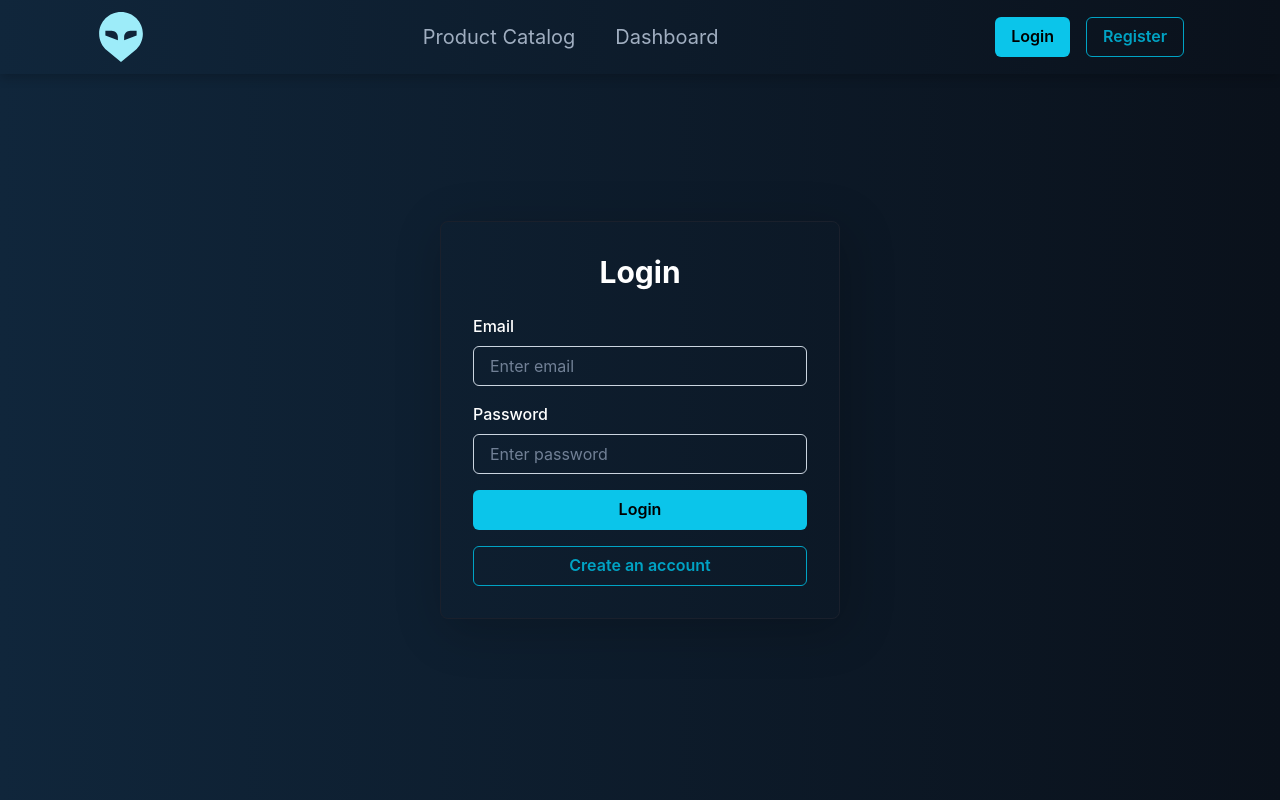
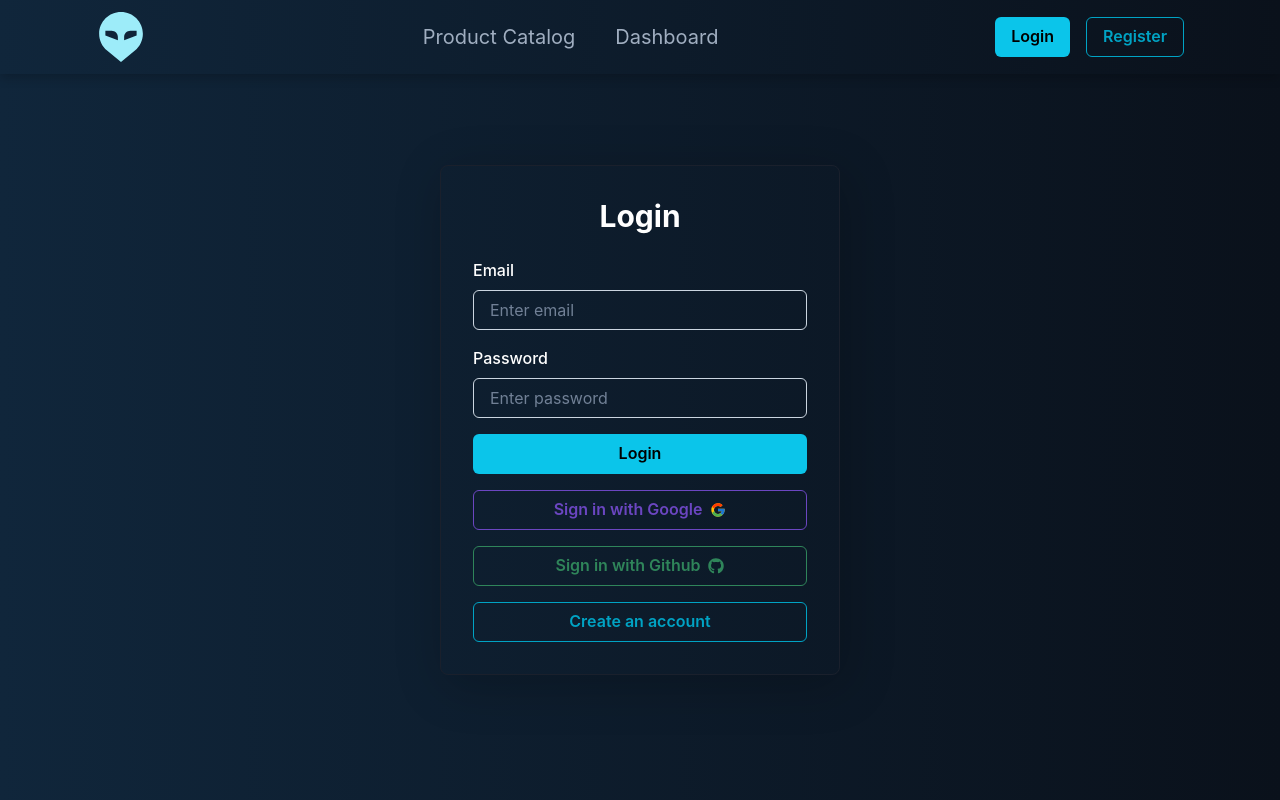
Before and after one commit to viettienmilo/Learning-React-JWT, a React (Vite) app: page /login in a window 1280 px wide. Built offline with nearby package versions, Linux system fonts and the light colour scheme.

Commit message:
OAuth2 sign in with Google and Github

```diff
--- a/package.json
+++ b/package.json
@@ -16,10 +16,12 @@
     "@emotion/styled": "^11.14.1",
     "@tanstack/react-query": "^5.90.5",
     "axios": "^1.13.1",
+    "firebase": "^12.5.0",
     "framer-motion": "^12.23.24",
     "react": "^19.1.1",
     "react-dom": "^19.1.1",
     "react-hook-form": "^7.65.0",
+    "react-icons": "^5.5.0",
     "react-router": "^7.9.4",
     "zustand": "^5.0.8"
   },
--- a/src/pages/Login.jsx
+++ b/src/pages/Login.jsx
@@ -13,6 +13,10 @@ import { useForm } from "react-hook-form";
 import { useNavigate } from "react-router";
 import { useLogin } from "../services/auth/auth";
 import { useAuthStore } from "../store/authStore";
+import { FcGoogle } from "react-icons/fc";
+import { FaGithub } from "react-icons/fa";
+import { GoogleAuthProvider, GithubAuthProvider, signInWithPopup } from "firebase/auth";
+import { auth } from './../services/auth/firebaseConfig.js';
 
 const Login = () => {
     const { setTokens } = useAuthStore();
@@ -41,6 +45,29 @@ const Login = () => {
         }
     };
 
+    const signInGoogle = async () => {
+        const provider = new GoogleAuthProvider();
+        try {
+            const result = await signInWithPopup(auth, provider);
+            const { accessToken, refreshToken } = result.user.stsTokenManager;
+            setTokens({ accessToken, refreshToken, userRole: "USER" });
+            navigate("/product");
+        } catch (error) {
+            console.log(error);
+        }
+    }
+
+    const signInGithub = async () => {
+        const provider = new GithubAuthProvider();
+        try {
+            const result = await signInWithPopup(auth, provider);
+            const { accessToken, refreshToken } = result.user.stsTokenManager;
+            setTokens({ accessToken, refreshToken, userRole: "USER" });
+            navigate("/product");
+        } catch (error) {
+            console.log(error);
+        }
+    }
 
     return (
         <Box
@@ -94,6 +121,24 @@ const Login = () => {
                     </Button>
                     <Button
                         variant={"outline"}
+                        colorScheme="purple"
+                        width={"full"}
+                        onClick={signInGoogle}
+                    >
+                        <Text me={2}>Sign in with Google</Text>
+                        <FcGoogle />
+                    </Button>
+                    <Button
+                        variant={"outline"}
+                        colorScheme="green"
+                        width={"full"}
+                        onClick={signInGithub}
+                    >
+                        <Text me={2}>Sign in with Github</Text>
+                        <FaGithub />
+                    </Button>
+                    <Button
+                        variant={"outline"}
                         colorScheme="cyan"
                         width={"full"}
                         onClick={() => navigate("/register")}
--- /dev/null
+++ b/src/services/auth/firebaseConfig.js
@@ -0,0 +1,15 @@
+// Import the functions you need from the SDKs you need
+import { initializeApp } from "firebase/app";
+import { getAuth } from 'firebase/auth';
+
+const firebaseConfig = {
+    apiKey: "AIzaSyBYxvt8ABffTlRFlzLF02Ot19HYAbE4q6o",
+    authDomain: "learn-react-jwt.firebaseapp.com",
+    projectId: "learn-react-jwt",
+    appId: "1:836238809821:web:87e0d1bcbc9bab30f2d934",
+};
+
+// Initialize Firebase
+const app = initializeApp(firebaseConfig);
+
+export const auth = getAuth(app);
--- a/src/store/authStore.js
+++ b/src/store/authStore.js
@@ -20,7 +20,7 @@ export const useAuthStore = create((set) => ({
         localStorage.removeItem("accessToken");
         localStorage.removeItem("refreshToken");
         localStorage.removeItem("userRole");
-        set({ accessToken: null, refreshToken: null });
+        set({ accessToken: null, refreshToken: null, userRole: null });
     }
 })
 );
```
Also changed, not shown: 1 other file (tests, documents, lock files or other folders).
